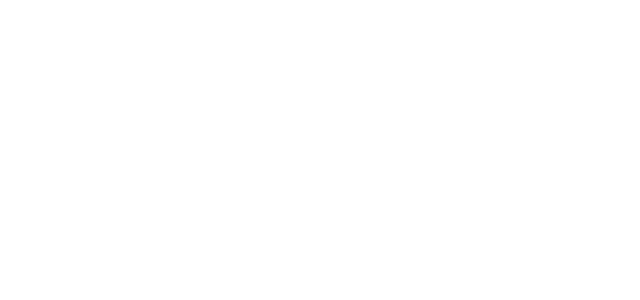
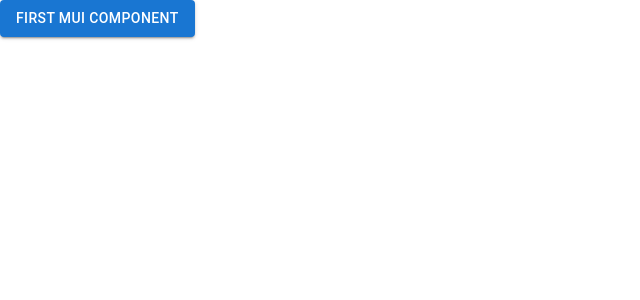
Before and after one commit to farooq-teqniqly/yt-mui-react, a React (Create React App) app in the folder materialui/: page / in a window 1280 px wide. Shown: the top 300 px of the page, without its empty margins (0-640 px from the left). Built offline with nearby package versions, Linux system fonts and the light colour scheme.

Commit message:
MUI button example

```diff
--- a/materialui/package.json
+++ b/materialui/package.json
@@ -3,6 +3,9 @@
   "version": "0.1.0",
   "private": true,
   "dependencies": {
+    "@emotion/react": "^11.11.1",
+    "@emotion/styled": "^11.11.0",
+    "@mui/material": "^5.14.10",
     "@testing-library/jest-dom": "^6.1.3",
     "@testing-library/react": "^14.0.0",
     "@testing-library/user-event": "^14.5.1",
--- a/materialui/src/App.jsx
+++ b/materialui/src/App.jsx
@@ -1,5 +1,15 @@
+import Button from "@mui/material/Button";
+
 function App() {
-  return <div></div>;
+  const handleClick = (e) => {
+    console.log(e);
+  };
+
+  return (
+    <Button variant="contained" onClick={handleClick}>
+      First MUI Component
+    </Button>
+  );
 }
 
 export default App;
```
Also changed, not shown: 2 other files (tests, documents, lock files or other folders).
